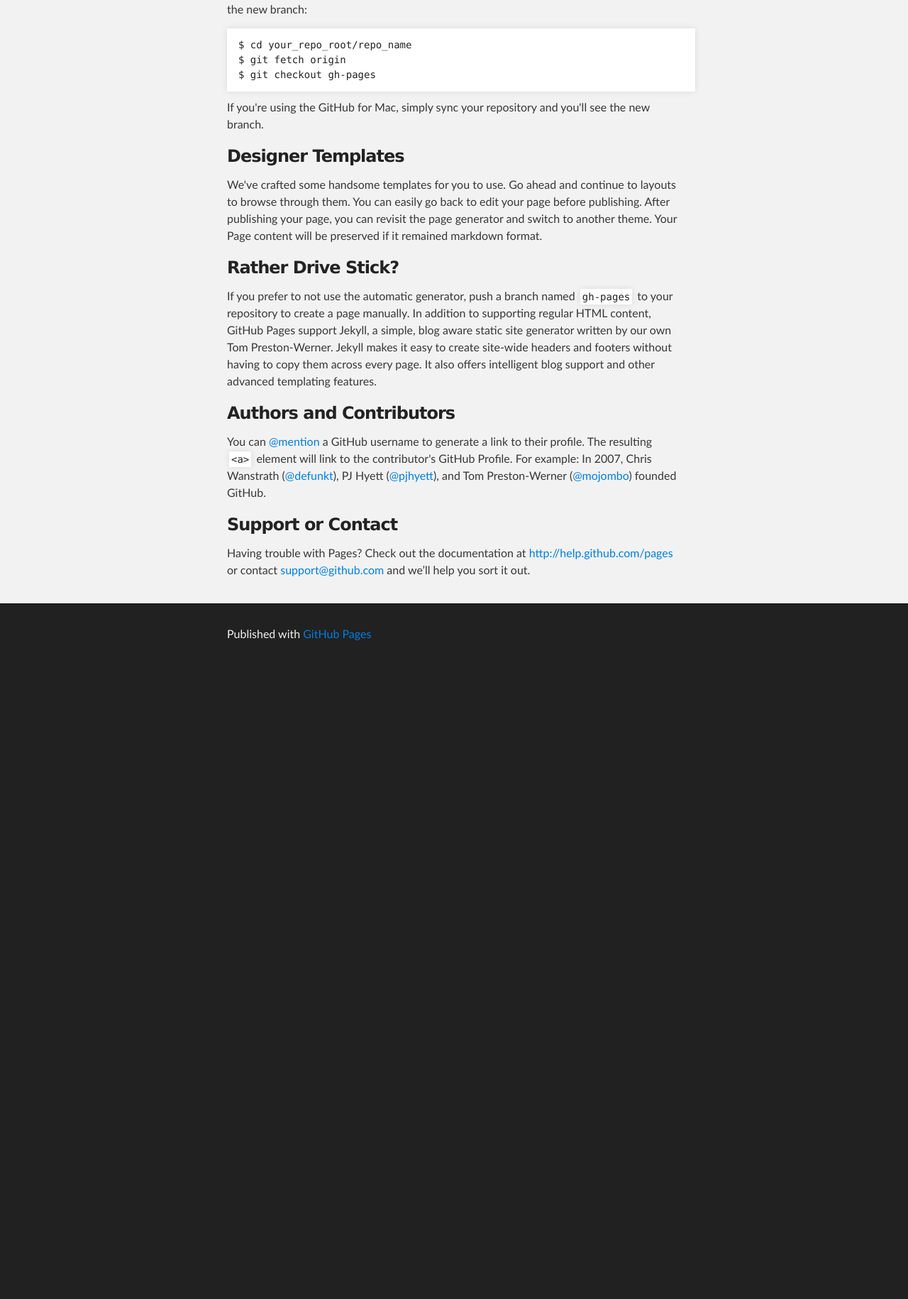
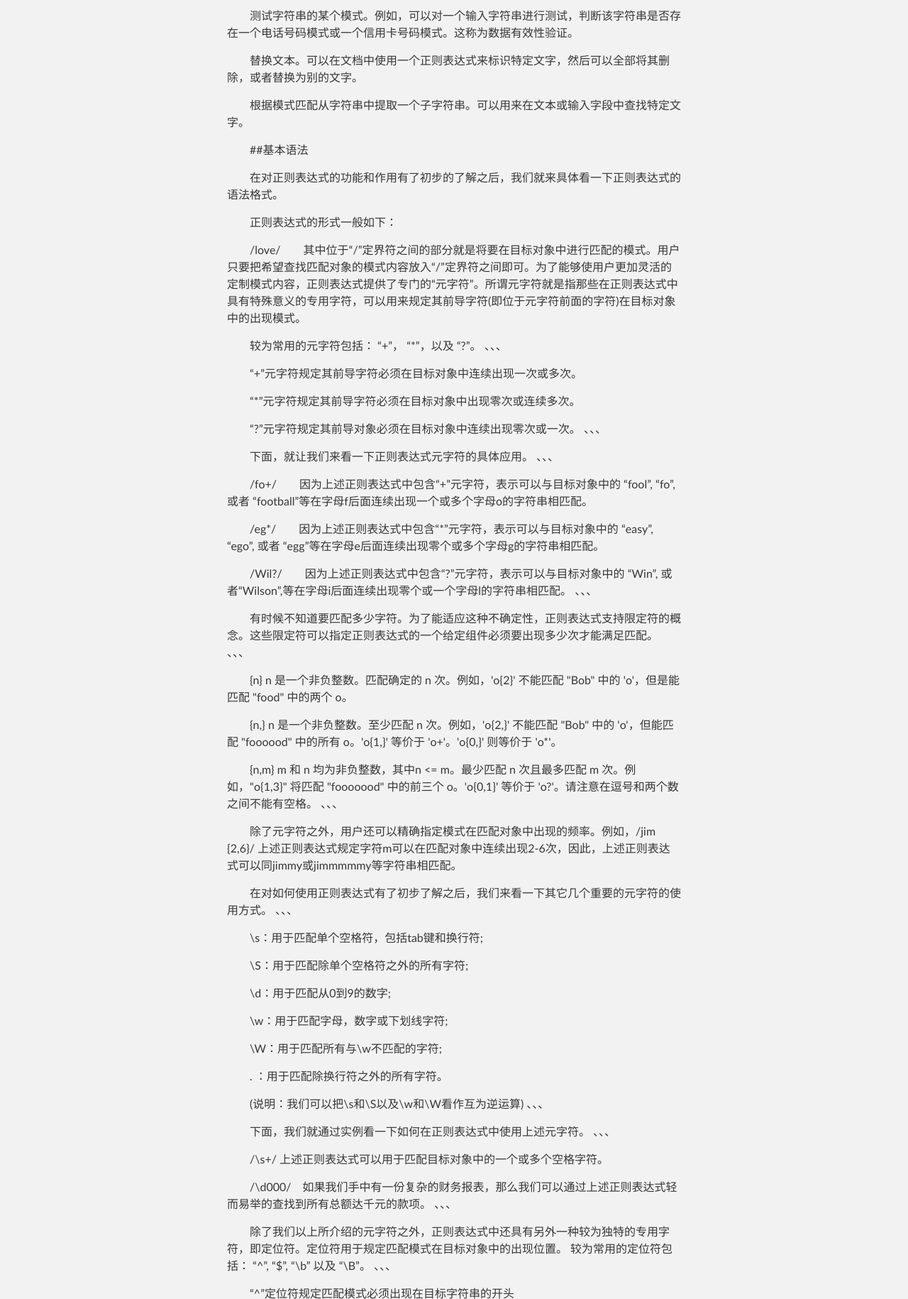
Before and after one commit to huangzhitan/huangzhitan.github.com, a plain HTML site: page index.html in a window 1280 px wide. Shown: the part 341-2171 px from the top of the page at 71% size. Before the commit the page ends 1281 px from the top, so only its background shows below. Drawn offline with Linux system fonts and the light colour scheme.

Commit message:
Replace master branch with page content via GitHub

```diff
--- a/index.html
+++ b/index.html
@@ -27,37 +27,116 @@
     <!-- MAIN CONTENT -->
     <div id="main_content_wrap" class="outer">
       <section id="main_content" class="inner">
-        <h3>
-<a name="%E6%AD%A3%E5%88%99%E8%A1%A8%E8%BE%BE%E5%BC%8F%E5%88%86%E4%BA%AB" class="anchor" href="#%E6%AD%A3%E5%88%99%E8%A1%A8%E8%BE%BE%E5%BC%8F%E5%88%86%E4%BA%AB"><span class="octicon octicon-link"></span></a>正则表达式分享</h3>
+        <h1>
+<a name="%E6%AD%A3%E5%88%99%E8%A1%A8%E8%BE%BE%E5%BC%8F%E5%88%86%E4%BA%AB" class="anchor" href="#%E6%AD%A3%E5%88%99%E8%A1%A8%E8%BE%BE%E5%BC%8F%E5%88%86%E4%BA%AB"><span class="octicon octicon-link"></span></a><strong>正则表达式分享</strong>
+</h1>
 
-<p>This automatic page generator is the easiest way to create beautiful pages for all of your projects. Author your page content here using GitHub Flavored Markdown, select a template crafted by a designer, and publish. After your page is generated, you can check out the new branch:</p>
+<p>##简介
+   简单的说，正则表达式是一种可以用于模式匹配和文本替换的强有力的工具。其作用如下：</p>
 
-<pre><code>$ cd your_repo_root/repo_name
-$ git fetch origin
-$ git checkout gh-pages
-</code></pre>
+<p>　　测试字符串的某个模式。例如，可以对一个输入字符串进行测试，判断该字符串是否存在一个电话号码模式或一个信用卡号码模式。这称为数据有效性验证。</p>
 
-<p>If you're using the GitHub for Mac, simply sync your repository and you'll see the new branch.</p>
+<p>　　替换文本。可以在文档中使用一个正则表达式来标识特定文字，然后可以全部将其删除，或者替换为别的文字。</p>
 
-<h3>
-<a name="designer-templates" class="anchor" href="#designer-templates"><span class="octicon octicon-link"></span></a>Designer Templates</h3>
+<p>　　根据模式匹配从字符串中提取一个子字符串。可以用来在文本或输入字段中查找特定文字。</p>
 
-<p>We've crafted some handsome templates for you to use. Go ahead and continue to layouts to browse through them. You can easily go back to edit your page before publishing. After publishing your page, you can revisit the page generator and switch to another theme. Your Page content will be preserved if it remained markdown format.</p>
+<p>　　##基本语法</p>
 
-<h3>
-<a name="rather-drive-stick" class="anchor" href="#rather-drive-stick"><span class="octicon octicon-link"></span></a>Rather Drive Stick?</h3>
+<p>　　在对正则表达式的功能和作用有了初步的了解之后，我们就来具体看一下正则表达式的语法格式。</p>
 
-<p>If you prefer to not use the automatic generator, push a branch named <code>gh-pages</code> to your repository to create a page manually. In addition to supporting regular HTML content, GitHub Pages support Jekyll, a simple, blog aware static site generator written by our own Tom Preston-Werner. Jekyll makes it easy to create site-wide headers and footers without having to copy them across every page. It also offers intelligent blog support and other advanced templating features.</p>
+<p>　　正则表达式的形式一般如下：</p>
 
-<h3>
-<a name="authors-and-contributors" class="anchor" href="#authors-and-contributors"><span class="octicon octicon-link"></span></a>Authors and Contributors</h3>
+<p>　　/love/　　其中位于“/”定界符之间的部分就是将要在目标对象中进行匹配的模式。用户只要把希望查找匹配对象的模式内容放入“/”定界符之间即可。为了能够使用户更加灵活的定制模式内容，正则表达式提供了专门的“元字符”。所谓元字符就是指那些在正则表达式中具有特殊意义的专用字符，可以用来规定其前导字符(即位于元字符前面的字符)在目标对象中的出现模式。</p>
 
-<p>You can <a href="https://github.com/blog/821" class="user-mention">@mention</a> a GitHub username to generate a link to their profile. The resulting <code>&lt;a&gt;</code> element will link to the contributor's GitHub Profile. For example: In 2007, Chris Wanstrath (<a href="https://github.com/defunkt" class="user-mention">@defunkt</a>), PJ Hyett (<a href="https://github.com/pjhyett" class="user-mention">@pjhyett</a>), and Tom Preston-Werner (<a href="https://github.com/mojombo" class="user-mention">@mojombo</a>) founded GitHub.</p>
+<p>　　较为常用的元字符包括： “+”， “*”，以及 “?”。
+   、、、</p>
 
-<h3>
-<a name="support-or-contact" class="anchor" href="#support-or-contact"><span class="octicon octicon-link"></span></a>Support or Contact</h3>
+<p>　　“+”元字符规定其前导字符必须在目标对象中连续出现一次或多次。</p>
 
-<p>Having trouble with Pages? Check out the documentation at <a href="http://help.github.com/pages">http://help.github.com/pages</a> or contact <a href="mailto:support@github.com">support@github.com</a> and we’ll help you sort it out.</p>
+<p>　　“*”元字符规定其前导字符必须在目标对象中出现零次或连续多次。</p>
+
+<p>　　“?”元字符规定其前导对象必须在目标对象中连续出现零次或一次。
+   、、、</p>
+
+<p>　　下面，就让我们来看一下正则表达式元字符的具体应用。
+   、、、</p>
+
+<p>　　/fo+/　　因为上述正则表达式中包含“+”元字符，表示可以与目标对象中的 “fool”, “fo”, 或者 “football”等在字母f后面连续出现一个或多个字母o的字符串相匹配。</p>
+
+<p>　　/eg*/　　因为上述正则表达式中包含“*”元字符，表示可以与目标对象中的 “easy”, “ego”, 或者 “egg”等在字母e后面连续出现零个或多个字母g的字符串相匹配。</p>
+
+<p>　　/Wil?/　　因为上述正则表达式中包含“?”元字符，表示可以与目标对象中的 “Win”, 或者“Wilson”,等在字母i后面连续出现零个或一个字母l的字符串相匹配。
+   、、、</p>
+
+<p>　　有时候不知道要匹配多少字符。为了能适应这种不确定性，正则表达式支持限定符的概念。这些限定符可以指定正则表达式的一个给定组件必须要出现多少次才能满足匹配。
+   、、、</p>
+
+<p>　　{n} n 是一个非负整数。匹配确定的 n 次。例如，'o{2}' 不能匹配 "Bob" 中的 'o'，但是能匹配 "food" 中的两个 o。</p>
+
+<p>　　{n,} n 是一个非负整数。至少匹配 n 次。例如，'o{2,}' 不能匹配 "Bob" 中的 'o'，但能匹配 "foooood" 中的所有 o。'o{1,}' 等价于 'o+'。'o{0,}' 则等价于 'o*'。</p>
+
+<p>　　{n,m} m 和 n 均为非负整数，其中n &lt;= m。最少匹配 n 次且最多匹配 m 次。例如，"o{1,3}" 将匹配 "fooooood" 中的前三个 o。'o{0,1}' 等价于 'o?'。请注意在逗号和两个数之间不能有空格。
+   、、、</p>
+
+<p>　　除了元字符之外，用户还可以精确指定模式在匹配对象中出现的频率。例如，/jim {2,6}/ 上述正则表达式规定字符m可以在匹配对象中连续出现2-6次，因此，上述正则表达式可以同jimmy或jimmmmmy等字符串相匹配。</p>
+
+<p>　　在对如何使用正则表达式有了初步了解之后，我们来看一下其它几个重要的元字符的使用方式。
+   、、、</p>
+
+<p>　　\s：用于匹配单个空格符，包括tab键和换行符;</p>
+
+<p>　　\S：用于匹配除单个空格符之外的所有字符;</p>
+
+<p>　　\d：用于匹配从0到9的数字;</p>
+
+<p>　　\w：用于匹配字母，数字或下划线字符;</p>
+
+<p>　　\W：用于匹配所有与\w不匹配的字符;</p>
+
+<p>　　. ：用于匹配除换行符之外的所有字符。</p>
+
+<p>　　(说明：我们可以把\s和\S以及\w和\W看作互为逆运算)
+    、、、</p>
+
+<p>　　下面，我们就通过实例看一下如何在正则表达式中使用上述元字符。
+    、、、</p>
+
+<p>　　/\s+/ 上述正则表达式可以用于匹配目标对象中的一个或多个空格字符。</p>
+
+<p>　　/\d000/　如果我们手中有一份复杂的财务报表，那么我们可以通过上述正则表达式轻而易举的查找到所有总额达千元的款项。
+    、、、</p>
+
+<p>　　除了我们以上所介绍的元字符之外，正则表达式中还具有另外一种较为独特的专用字符，即定位符。定位符用于规定匹配模式在目标对象中的出现位置。 较为常用的定位符包括： “^”, “$”, “\b” 以及 “\B”。
+   、、、</p>
+
+<p>　　“^”定位符规定匹配模式必须出现在目标字符串的开头</p>
+
+<p>　　“$”定位符规定匹配模式必须出现在目标对象的结尾</p>
+
+<p>　　“\b”定位符规定匹配模式必须出现在目标字符串的开头或结尾的两个边界之一</p>
+
+<p>　　“\B”定位符则规定匹配对象必须位于目标字符串的开头和结尾两个边界之内，</p>
+
+<p>　　即匹配对象既不能作为目标字符串的开头，也不能作为目标字符串的结尾。
+   、、、</p>
+
+<p>　　同样，我们也可以把“^”和“$”以及“\b”和“\B”看作是互为逆运算的两组定位符。举例来说： /^hell/　因为上述正则表达式中包含“^”定位符，所以可以与目标对象中以 “hell”, “hello”或“hellhound”开头的字符串相匹配。 /ar$/　因为上述正则表达式中包含“$”定位符，所以可以与目标对象中以 “car”, “bar”或 “ar” 结尾的字符串相匹配。 /\bbom/　因为上述正则表达式模式以“\b”定位符开头，所以可以与目标对象中以 “bomb”, 或 “bom”开头的字符串相匹配。/man\b/　因为上述正则表达式模式以“\b”定位符结尾，所以可以与目标对象中以 “human”, “woman”或 “man”结尾的字符串相匹配。</p>
+
+<p>　　为了能够方便用户更加灵活的设定匹配模式，正则表达式允许使用者在匹配模式中指定某一个范围而不局限于具体的字符。例如：
+   、、、</p>
+
+<p>　　/[A-Z]/　　上述正则表达式将会与从A到Z范围内任何一个大写字母相匹配。</p>
+
+<p>　　/[a-z]/　　上述正则表达式将会与从a到z范围内任何一个小写字母相匹配。</p>
+
+<p>　　/[0-9]/ 　上述正则表达式将会与从0到9范围内任何一个数字相匹配。</p>
+
+<p>　　/([a-z][A-Z][0-9])+/　上述正则表达式将会与任何由字母和数字组成的字符串，如 “aB0” 等相匹配。
+   、、、</p>
+
+<p>　　这里需要提醒用户注意的一点就是可以在正则表达式中使用 “()” 把字符串组合在一起。“()”符号包含的内容必须同时出现在目标对象中。因此，上述正则表达式将无法与诸如 “abc”等的字符串匹配，因为“abc”中的最后一个字符为字母而非数字。</p>
+
+<p>　　如果我们希望在正则表达式中实现类似编程逻辑中的“或”运算，在多个不同的模式中任选一个进行匹配的话，可以使用管道符 “|”。例如：/to|too|2/　上述正则表达式将会与目标对象中的 “to”, “too”, 或 “2” 相匹配。</p>
       </section>
     </div>
 
```
Also changed, not shown: params.json (+1 -1 lines).
